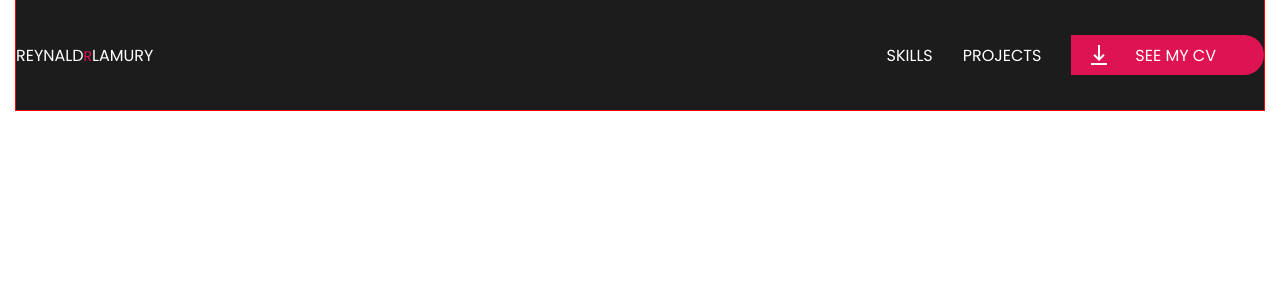
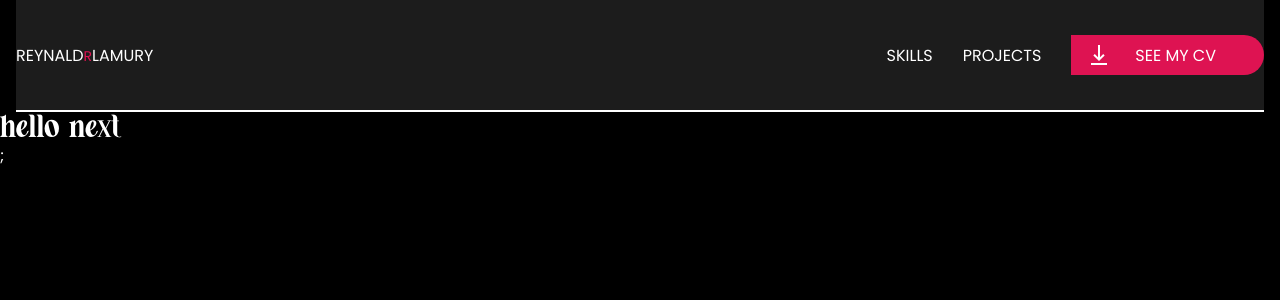
Before and after one commit to reynaldlamury/portfolio, a Next.js app: page / in a window 1280 px wide. Shown: the top 300 px of the page. Built offline with nearby package versions, Linux system fonts and the light colour scheme.

Commit message:
finish creating Line components

```diff
--- a/components/Line.jsx
+++ b/components/Line.jsx
@@ -1,6 +1,9 @@
-
 const Line = () => {
-  return <div className="Line">Line</div>;
+  return (
+    <div className="full-container">
+      <div className="line"></div>
+    </div>
+  );
 };
 
 export default Line;
--- /dev/null
+++ b/styles/Line/Line.scss
@@ -0,0 +1,6 @@
+.line {
+  width: 100%;
+  color: black;
+  background-color: white;
+  padding-block: 0.05em;
+}
--- a/styles/styles.scss
+++ b/styles/styles.scss
@@ -1,11 +1,13 @@
 @import url("https://fonts.googleapis.com/css2?family=Poppins:wght@400;500;600;700&display=swap");
 @import "./variables.scss";
 @import "./utility.scss";
-@import "./navbar/navbar.scss";
+@import "./Navbar/navbar.scss";
+@import "./Line/Line.scss";
 
 body {
   font-family: "Poppins";
   color: var(--clr-primary);
+  background-color: black;
 }
 
 h1 {
--- a/styles/utility.scss
+++ b/styles/utility.scss
@@ -1,9 +1,8 @@
 .full-container {
   $max-width: 2500px; /* 4k resolution */
   $container-padding: 1em;
-  outline: 1px solid red;
+  // outline: 1px solid red;
 
   width: min($max-width, 100% - ($container-padding * 2));
   margin-inline: auto;
-
 }
```
Also changed, not shown: components/Header.jsx (added, +7 -0 lines), styles/Header/Header.scss (added).
